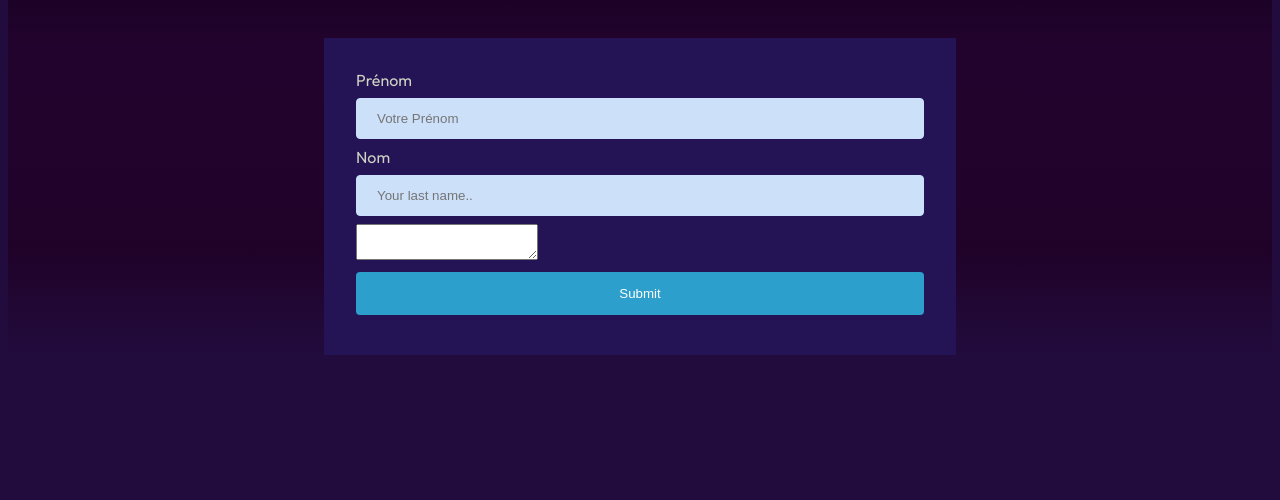
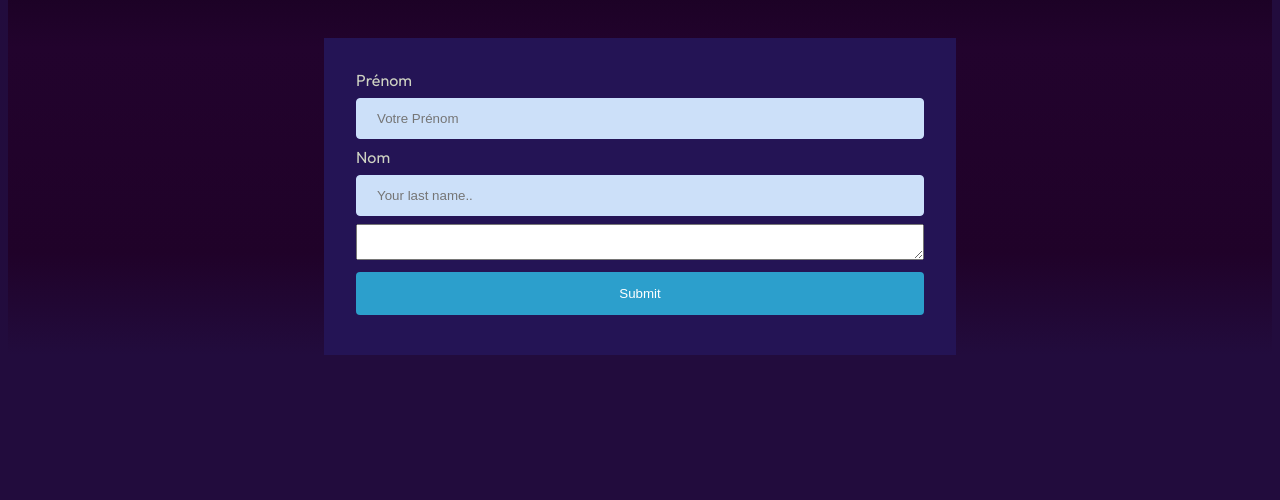
Before and after one commit to Poyopote/portfolio, a PHP site: page /page/contact.html in a window 1280 px wide. Shown: the part 75-575 px from the top of the page. Run offline with PHP 8.4, Linux system fonts and the light colour scheme; some libraries are stand-ins or nearby versions.

Commit message:
Update contact.css

```diff
--- a/Portfolio/contact.css
+++ b/Portfolio/contact.css
@@ -39,3 +39,8 @@ input[type=text] {
     border-radius: 4px;
     cursor: pointer;
   }
+
+  textarea{
+    width: 100%;
+    height: calc(45% - 10);
+  }
```
